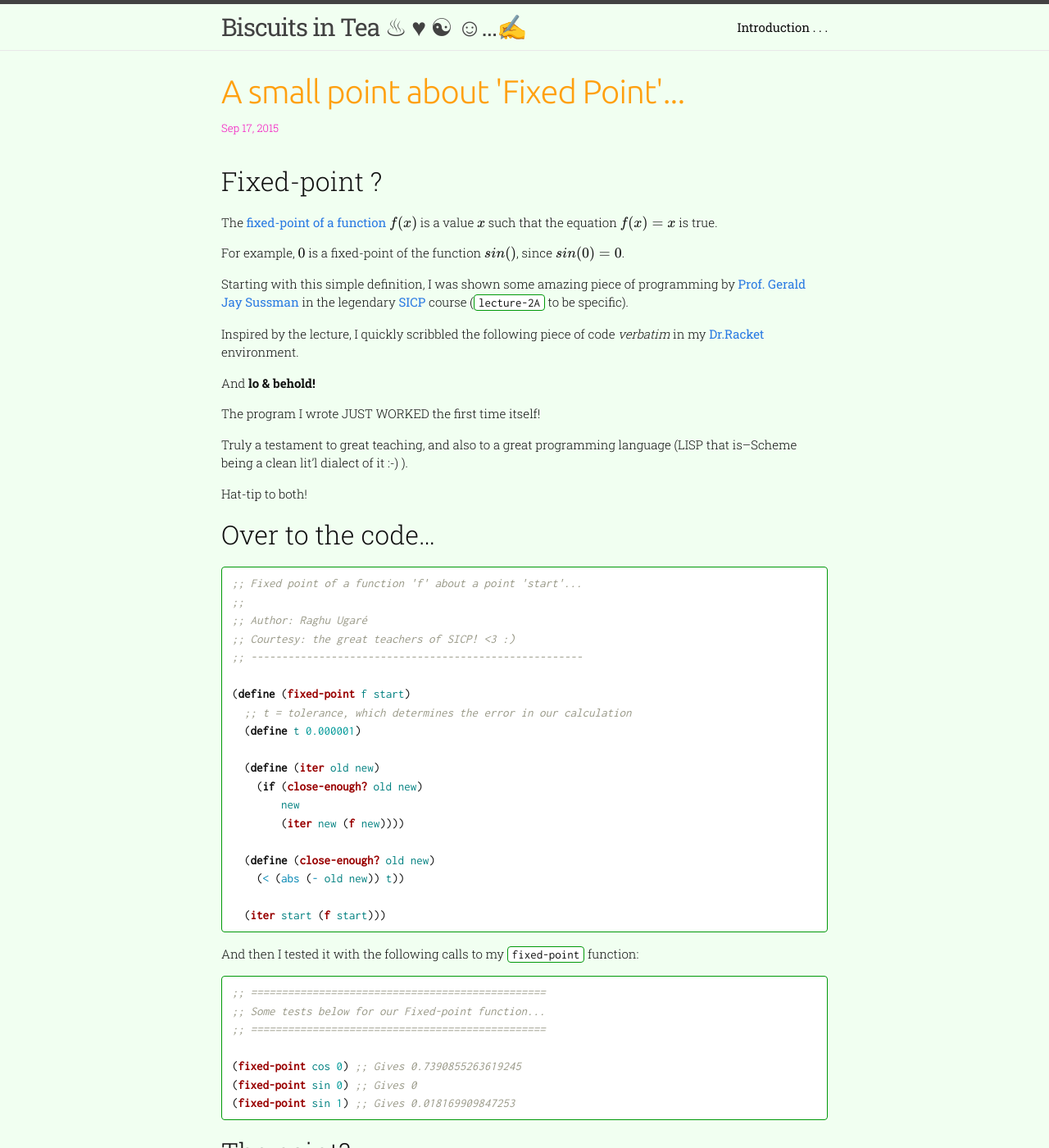
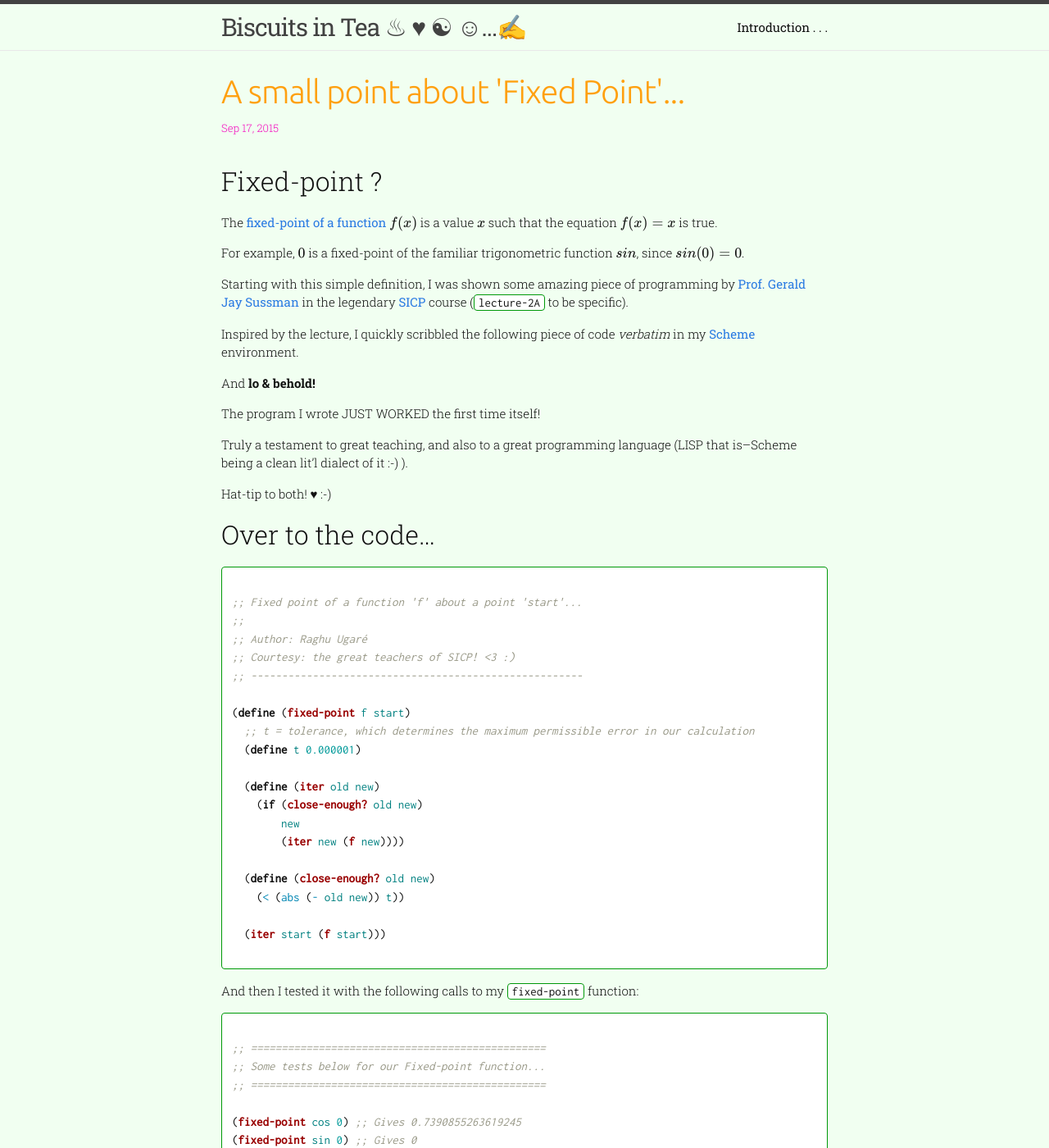
Before and after one commit to raghuugare/raghuugare.bkup, a Jekyll site: the page built from _posts/2015-09-17-fixed_point.markdown, in a window 1280 px wide and 1400 px high. Shown: the whole window at 82% size. Built offline with Jekyll 4.4.1, drawn with Linux system fonts in a browser that asks for light colours; some web fonts are replaced; formulas are drawn with MathJax 3.

Commit message:
Put finishing touches to the Fixed-Point blog.

````diff
--- a/_posts/2015-09-17-fixed_point.markdown
+++ b/_posts/2015-09-17-fixed_point.markdown
@@ -11,11 +11,11 @@ draft: true
 
 The [fixed-point of a function][link_fixed_point_definition]{:target="_blank"} \$f(x)\$ is a value \$x\$ such that the equation \$f(x) = x\$ is true.
 
-For example, \$0\$ is a fixed-point of the function \$sin()\$, since \$sin(0)=0\$.
+For example, \$0\$ is a fixed-point of the familiar trigonometric function \$sin\$, since \$sin(0)=0\$.
 
 Starting with this simple definition, I was shown some amazing piece of programming by [Prof. Gerald Jay Sussman][link_prof_Sussman]{:target="_blank"} in the legendary [SICP][link_SICP]{:target="_blank"} course (`lecture-2A` to be specific).
 
-Inspired by the lecture, I quickly scribbled the following piece of code _verbatim_ in my [Dr.Racket][link_dr_racket]{:target="_blank"} environment.
+Inspired by the lecture, I quickly scribbled the following piece of code _verbatim_ in my [Scheme][link_scheme]{:target="_blank"} environment.
 
 And **lo & behold!**
 
@@ -23,11 +23,11 @@ The program I wrote JUST WORKED the first time itself!
 
 Truly a testament to great teaching, and also to a great programming language (LISP that is--Scheme being a clean lit'l dialect of it :-) ).
 
-Hat-tip to both!
+Hat-tip to both! &hearts; :-)
 
 ## Over to the code...
 
-{% highlight scheme %}
+``` scheme
 
 ;; Fixed point of a function 'f' about a point 'start'...
 ;;
@@ -36,7 +36,7 @@ Hat-tip to both!
 ;; ------------------------------------------------------
 
 (define (fixed-point f start)
-  ;; t = tolerance, which determines the error in our calculation
+  ;; t = tolerance, which determines the maximum permissible error in our calculation
   (define t 0.000001)
 
   (define (iter old new)
@@ -49,11 +49,11 @@ Hat-tip to both!
 
   (iter start (f start)))
 
-{% endhighlight %}
+```
 
 And then I tested it with the following calls to my `fixed-point` function:
 
-{% highlight scheme %}
+``` scheme
 
 ;; ================================================
 ;; Some tests below for our Fixed-point function...
@@ -63,7 +63,7 @@ And then I tested it with the following calls to my `fixed-point` function:
 (fixed-point sin 0) ;; Gives 0
 (fixed-point sin 1) ;; Gives 0.018169909847253
 
-{% endhighlight %}
+```
 
 ## The point?
 
@@ -76,7 +76,7 @@ Which reminds me of the adage:
 
 Happy Learning & Exploring with SICP ! :~)
 
-[link_dr_racket]:[http://docs.racket-lang.org/drracket/]
+[link_scheme]:[https://en.wikipedia.org/wiki/Scheme_(programming_language)]
 [link_fixed_point_definition]:[https://en.wikipedia.org/wiki/Fixed_point_(mathematics)]
 [link_prof_Sussman]:[https://en.wikipedia.org/wiki/Gerald_Jay_Sussman]
 [link_SICP]:[https://mitpress.mit.edu/sicp/]
````
Also changed, not shown: other parts of _posts/2015-09-17-fixed_point.markdown (+1 -1 lines).
